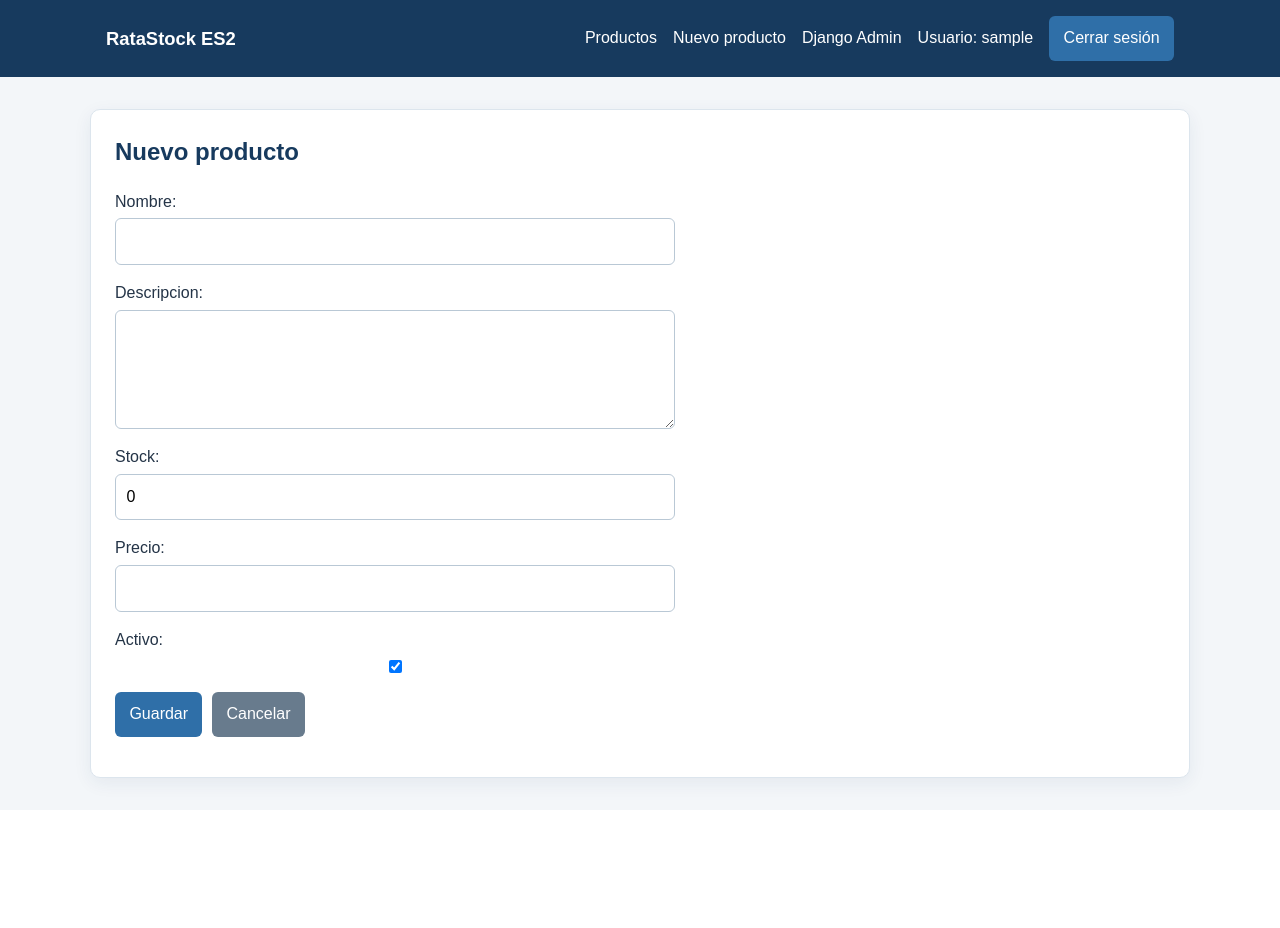
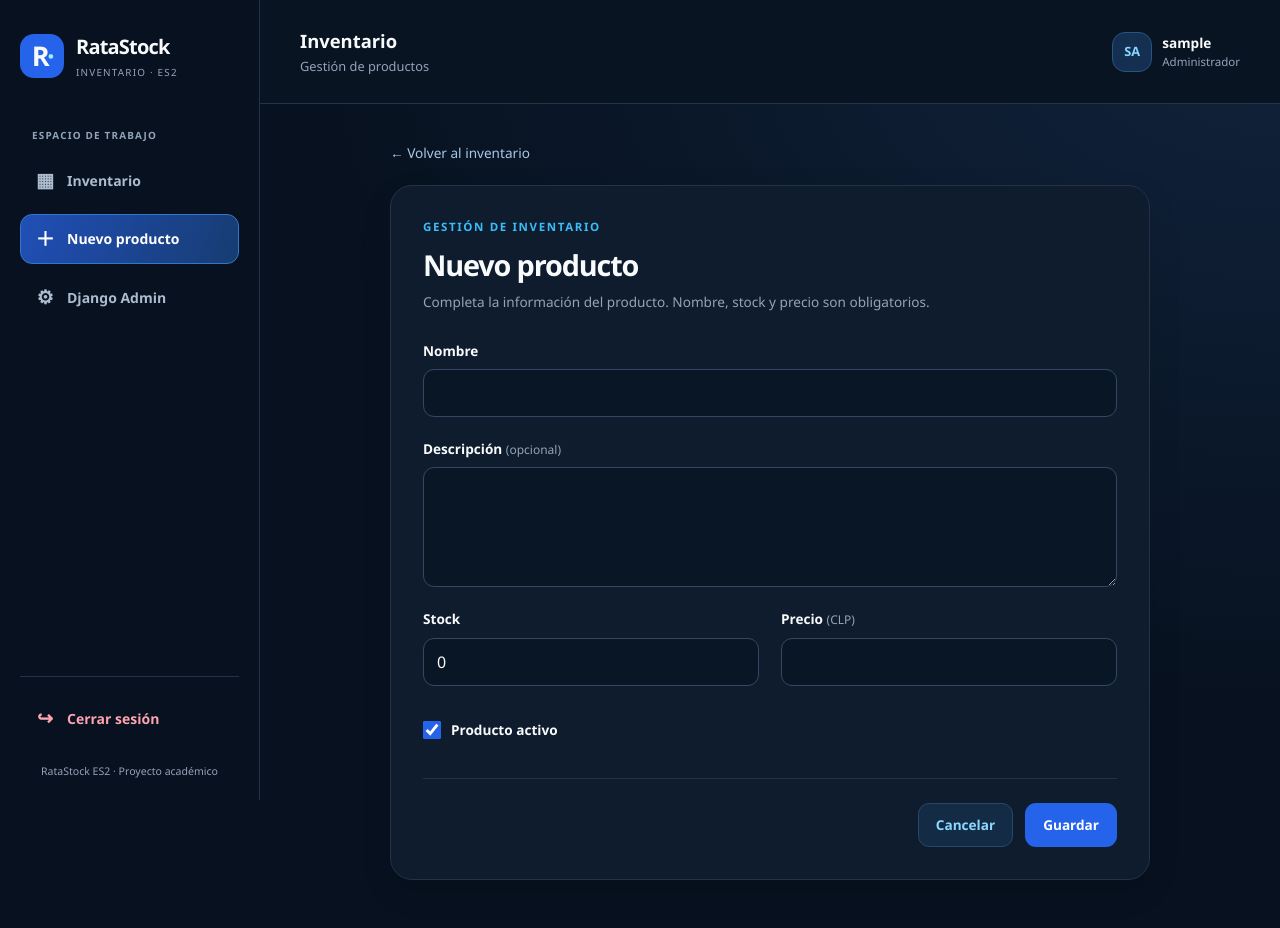
Before and after one commit to Erasergrey/RataStock, a Django app: page /productos/nuevo/ in a window 1280 px wide. Before the commit the page ends 797 px from the top, so only its background shows below. Run offline with Django 5.2, Linux system fonts and the light colour scheme; the visitor is signed in with stand-in values (Sample User, id 1).

Commit message:
style: redesign RataStock inventory dashboard

```diff
--- a/inventario/templates/inventario/base.html
+++ b/inventario/templates/inventario/base.html
@@ -1,53 +1,50 @@
+{% load static %}
 <!doctype html>
 <html lang="es">
 <head>
     <meta charset="utf-8">
     <meta name="viewport" content="width=device-width, initial-scale=1">
+    <meta name="color-scheme" content="dark">
     <title>{% block title %}RataStock ES2{% endblock %}</title>
-    <style>
-        * { box-sizing: border-box; }
-        body { margin: 0; background: #f3f6f9; color: #243447; font-family: Arial, sans-serif; line-height: 1.5; }
-        header { background: #173a5e; color: #fff; }
-        nav { display: flex; gap: 1rem; align-items: center; max-width: 1100px; margin: auto; padding: 1rem; }
-        nav strong { margin-right: auto; font-size: 1.15rem; }
-        nav a { color: #fff; text-decoration: none; }
-        main { width: min(1100px, calc(100% - 2rem)); margin: 2rem auto; }
-        .tarjeta { padding: 1.5rem; background: #fff; border: 1px solid #dce5ed; border-radius: 10px; box-shadow: 0 5px 18px rgba(23, 58, 94, 0.07); }
-        h1 { margin-top: 0; color: #173a5e; }
-        .acciones { display: flex; gap: 0.6rem; flex-wrap: wrap; margin-bottom: 1rem; }
-        .boton, button { display: inline-block; padding: 0.65rem 0.9rem; border: 0; border-radius: 6px; background: #2f6fa8; color: #fff; font: inherit; text-decoration: none; cursor: pointer; }
-        .secundario { background: #687b8d; }
-        .peligro { background: #a93434; }
-        form p { display: grid; gap: 0.3rem; max-width: 560px; }
-        input, textarea, select { width: 100%; padding: 0.65rem; border: 1px solid #b9c8d5; border-radius: 6px; font: inherit; }
-        input[type="checkbox"] { width: auto; }
-        .tabla { overflow-x: auto; }
-        table { width: 100%; border-collapse: collapse; }
-        th, td { padding: 0.75rem; border-bottom: 1px solid #dfe6ec; text-align: left; }
-        th { background: #173a5e; color: #fff; }
-        @media (max-width: 700px) { nav { align-items: flex-start; flex-direction: column; } nav strong { margin-right: 0; } }
-    </style>
+    <link rel="stylesheet" href="{% static 'inventario/estilos.css' %}">
 </head>
 <body>
-    <header>
-        <nav>
-            <strong>RataStock ES2</strong>
-            {% if user.is_authenticated %}
-            <a href="{% url 'inventario:lista_productos' %}">Productos</a>
-            <a href="{% url 'inventario:crear_producto' %}">Nuevo producto</a>
-            <a href="{% url 'admin:index' %}">Django Admin</a>
-            <span>Usuario: {{ user.username }}</span>
-            <form method="post" action="{% url 'logout' %}">
-                {% csrf_token %}
-                <button type="submit">Cerrar sesión</button>
-            </form>
-            {% else %}
-            <a href="{% url 'login' %}">Iniciar sesión</a>
-            {% endif %}
-        </nav>
-    </header>
-    <main>
-        {% block content %}{% endblock %}
-    </main>
+<a class="skip-link" href="#contenido">Saltar al contenido</a>
+<div class="app-layout{% if not user.is_authenticated %} app-layout--public{% endif %}">
+    {% if user.is_authenticated %}
+    <aside class="sidebar" aria-label="Navegación principal">
+        <a class="brand" href="{% url 'inventario:lista_productos' %}">
+            <span class="brand-mark" aria-hidden="true">R<span>·</span></span>
+            <span><strong>RataStock</strong><small>INVENTARIO · ES2</small></span>
+        </a>
+        <div class="sidebar-menu">
+            <p class="nav-label">ESPACIO DE TRABAJO</p>
+            <nav>
+                <a class="nav-item{% if request.resolver_match.url_name != 'crear_producto' %} is-active{% endif %}" {% if request.resolver_match.url_name == 'lista_productos' %}aria-current="page"{% endif %} href="{% url 'inventario:lista_productos' %}"><span aria-hidden="true">▦</span> Inventario</a>
+                <a class="nav-item{% if request.resolver_match.url_name == 'crear_producto' %} is-active{% endif %}" {% if request.resolver_match.url_name == 'crear_producto' %}aria-current="page"{% endif %} href="{% url 'inventario:crear_producto' %}"><span aria-hidden="true">＋</span> Nuevo producto</a>
+                <a class="nav-item" href="{% url 'admin:index' %}"><span aria-hidden="true">⚙</span> Django Admin</a>
+            </nav>
+        </div>
+        <div class="sidebar-footer">
+            <form method="post" action="{% url 'logout' %}">{% csrf_token %}<button class="nav-item logout" type="submit"><span aria-hidden="true">↪</span> Cerrar sesión</button></form>
+            <p>RataStock ES2 · Proyecto académico</p>
+        </div>
+    </aside>
+    {% endif %}
+    <div class="workspace">
+        {% if user.is_authenticated %}
+        <header class="app-header">
+            <div><p class="header-title">Inventario</p><p class="muted">Gestión de productos</p></div>
+            <div class="identity">
+                <span class="avatar" aria-hidden="true">{{ user.username|slice:":2"|upper }}</span>
+                <div><strong>{{ user.username }}</strong><small>{% if user.is_superuser %}Administrador{% else %}Usuario{% endif %}</small></div>
+            </div>
+        </header>
+        {% endif %}
+        <main id="contenido" class="main{% if not user.is_authenticated %} main--public{% endif %}" tabindex="-1">
+            {% block content %}{% endblock %}
+        </main>
+    </div>
+</div>
 </body>
 </html>
--- a/inventario/templates/inventario/formulario_producto.html
+++ b/inventario/templates/inventario/formulario_producto.html
@@ -1,17 +1,33 @@
 {% extends "inventario/base.html" %}
-
 {% block title %}{{ titulo }} | RataStock ES2{% endblock %}
-
 {% block content %}
-<section class="tarjeta">
+<div class="form-page">
+    <a class="back-link" href="{% url 'inventario:lista_productos' %}">← Volver al inventario</a>
+    <section class="card form-card">
+        <p class="eyebrow">GESTIÓN DE INVENTARIO</p>
         <h1>{{ titulo }}</h1>
+        <p class="muted form-intro">Completa la información del producto. Nombre, stock y precio son obligatorios.</p>
         <form method="post">
             {% csrf_token %}
-        {{ form.as_p }}
-        <div class="acciones">
-            <button type="submit">Guardar</button>
-            <a class="boton secundario" href="{% url 'inventario:lista_productos' %}">Cancelar</a>
+            {% if form.non_field_errors %}<div class="form-errors" role="alert">{{ form.non_field_errors }}</div>{% endif %}
+            <div class="form-grid">
+            {% for field in form %}
+                {% if field.name == 'activo' %}
+                <div class="field field--full">
+                    <label class="checkbox-field" for="{{ field.id_for_label }}">{{ field }} <span>Producto activo</span></label>
+                    {% if field.errors %}<div class="field-errors" role="alert">{{ field.errors }}</div>{% endif %}
                 </div>
+                {% else %}
+                <div class="field{% if field.name == 'nombre' or field.name == 'descripcion' %} field--full{% endif %}">
+                    <label for="{{ field.id_for_label }}">{% if field.name == 'descripcion' %}Descripción <span class="optional">(opcional)</span>{% elif field.name == 'precio' %}Precio <span class="optional">(CLP)</span>{% else %}{{ field.label }}{% endif %}</label>
+                    {{ field }}
+                    {% if field.errors %}<div class="field-errors" role="alert">{{ field.errors }}</div>{% endif %}
+                </div>
+                {% endif %}
+            {% endfor %}
+            </div>
+            <div class="form-actions"><a class="button button--secondary" href="{% url 'inventario:lista_productos' %}">Cancelar</a><button class="button" type="submit">Guardar</button></div>
         </form>
     </section>
+</div>
 {% endblock %}
--- a/inventario/views.py
+++ b/inventario/views.py
@@ -1,4 +1,5 @@
 from django.contrib.auth.decorators import login_required
+from django.db.models import Count, Q, Sum
 from django.shortcuts import get_object_or_404, redirect, render
 
 from .forms import ProductoForm
@@ -8,10 +9,16 @@ from .models import Producto
 @login_required
 def lista_productos(request):
     productos = Producto.objects.all().order_by("nombre")
+    estadisticas = productos.aggregate(
+        total_productos=Count("pk"),
+        productos_activos=Count("pk", filter=Q(activo=True)),
+        productos_sin_stock=Count("pk", filter=Q(stock=0)),
+        stock_total=Sum("stock", default=0),
+    )
     return render(
         request,
         "inventario/lista_productos.html",
-        {"productos": productos},
+        {"productos": productos, **estadisticas},
     )
 
 
```
Also changed, not shown: SPRINTS.md (+6 -1 lines), context.md (+18 -12 lines), ia.md (+8 -1 lines), inventario/templates/inventario/confirmar_eliminar.html (+14 -13 lines), inventario/templates/inventario/lista_productos.html (+29 -33 lines), inventario/templates/registration/login.html (+17 -23 lines), inventario/templatetags/formato.py (added, +20 -0 lines), README.md, inventario/static/inventario/estilos.css (added), inventario/templatetags/__init__.py (added). Lines whose indentation alone changed are shown as unchanged.
